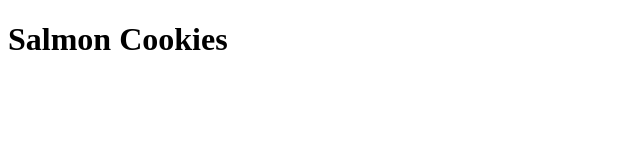
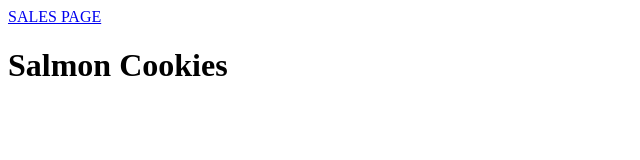
Before and after one commit to TheJangus/cookie-stand, a plain HTML site: page index.html in a window 1280 px wide. Shown: the whole page, without its empty margins (0-640 px from the left). Drawn offline with Linux system fonts and the light colour scheme.

Commit message:
Update index.html

```diff
--- a/index.html
+++ b/index.html
@@ -4,7 +4,7 @@
     <title>Salmon Cookies</title>
   </head>
   <body>
-    <a href="sales.html"></a>
+    <a href="sales.html">SALES PAGE</a>
     <header>
       <h1>Salmon Cookies</h1>
     </header>
```
